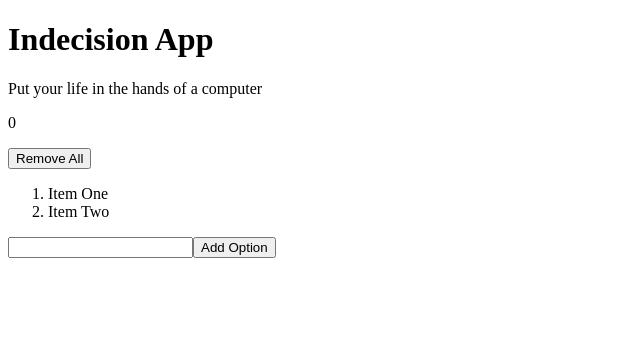
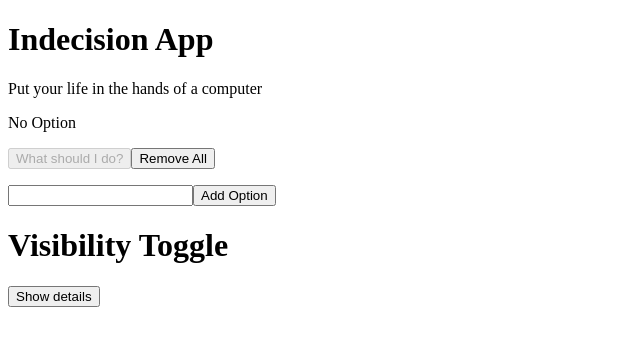
Before and after one commit to MuratOzdemir-dev/indecisionapp, a React (Create React App) app: page / in a window 1280 px wide. Shown: the top 346 px of the page, without its empty margins (0-640 px from the left). Built offline with nearby package versions, Linux system fonts and the light colour scheme.

Commit message:
Remove button eklendi

```diff
--- a/src/App.js
+++ b/src/App.js
@@ -1,4 +1,5 @@
 import React from "react";
+import Try from "./Try";
 
 function App() {
   const [app, setApp] = React.useState({
@@ -6,22 +7,37 @@ function App() {
     subtitle: "Put your life in the hands of a computer",
     option: [],
   });
+  const [result, setResult] = React.useState("");
 
   return (
     <div>
       <h1>{app.title}</h1>
       {app.subtitle && <p>{app.subtitle}</p>}
-      <p>{app.option.length}</p>
+      <p>{app.option.length > 0 ? "Here are your options" : "No Option"}</p>
+      <button
+        onClick={() => {
+          const randomNumber = Math.floor(Math.random() * app.option.length);
+          setResult(<p>{app.option[randomNumber]}</p>);
+        }}
+        disabled={app.option.length > 0 ? false : true}
+      >
+        What should I do?
+      </button>
+      {result !== "" && result}
+
       <button
         onClick={() => {
           setApp({ ...app, option: [] });
+          setResult("");
         }}
       >
         Remove All
       </button>
+
       <ol>
-        <li>Item One</li>
-        <li>Item Two</li>
+        {app.option.map((item, index) => (
+          <li key={index}>{item}</li>
+        ))}
       </ol>
       <form
         action="#"
@@ -29,16 +45,16 @@ function App() {
         onSubmit={(e) => {
           e.preventDefault();
           const newOption = e.target.elements.option.value;
-          if(newOption) {
+          if (newOption) {
             setApp({ ...app, option: [...app.option, newOption] });
             e.target.elements.option.value = "";
-            console.log(app.option);
           }
         }}
       >
         <input type="text" name="option" />
         <button>Add Option</button>
       </form>
+      <Try />
     </div>
   );
 }
--- /dev/null
+++ b/src/Try.js
@@ -0,0 +1,12 @@
+import React from 'react'
+
+export default function Try() {
+  const [showStatus, setShowStatus] = React.useState(false);
+  return (
+    <div>
+      <h1>Visibility Toggle</h1>
+      <button onClick={()=> {setShowStatus(!showStatus)}}>{showStatus ? "Hide" : "Show"} details</button>
+      {showStatus && <p>Lorem ipsum dolor sit amet.</p>}
+    </div>
+  )
+}
```
